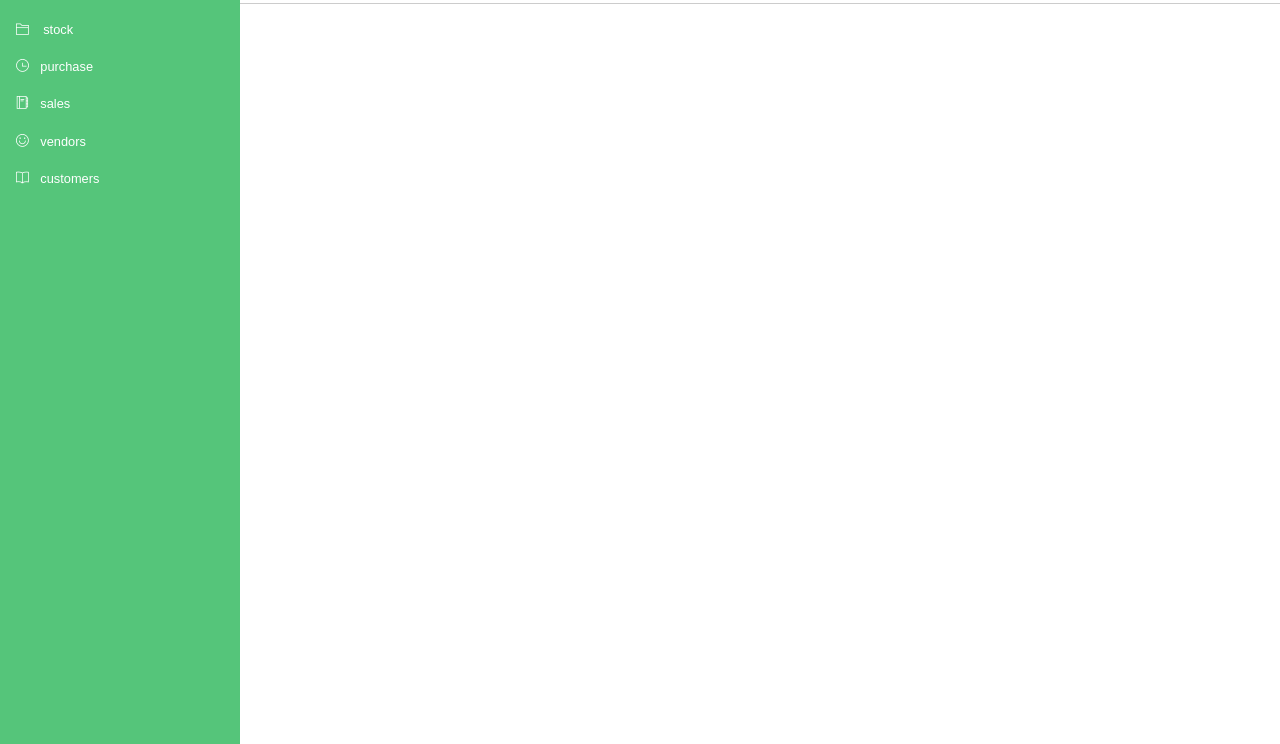
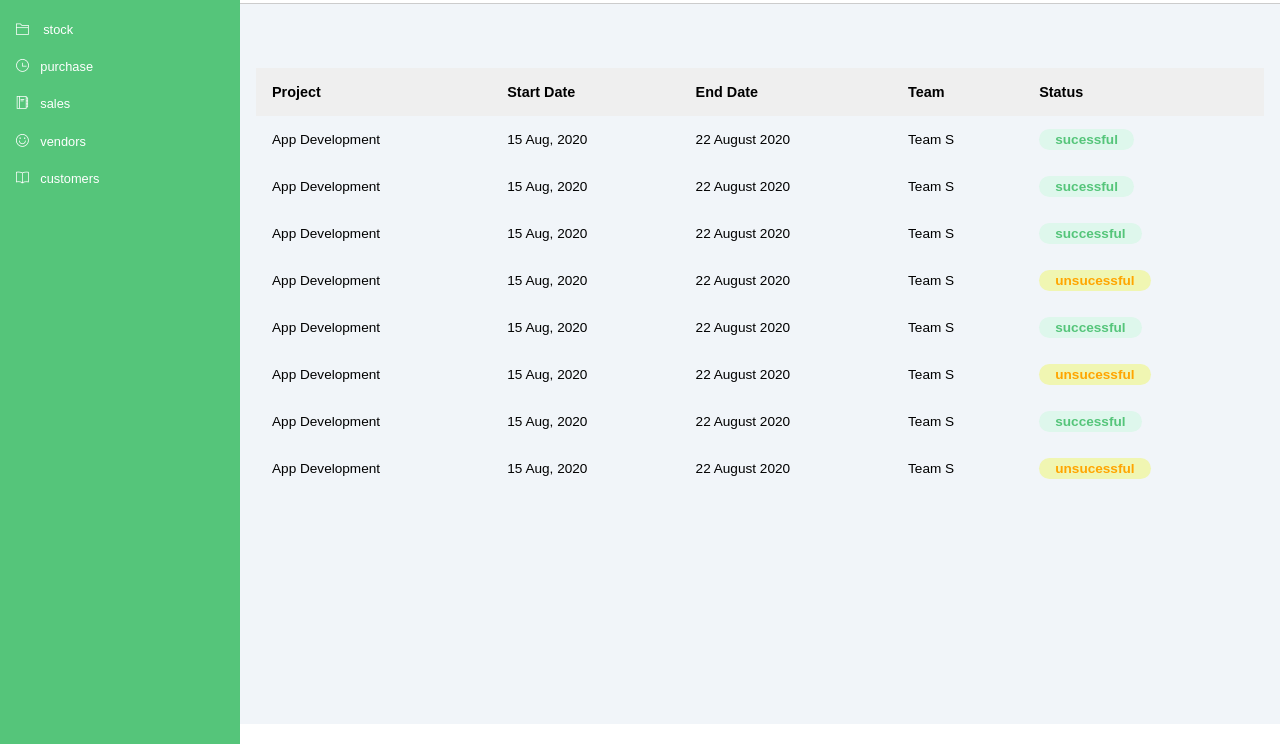
Before and after one commit to mutmainaho/Dashbord-, a plain HTML site: page index.html in a window 1280 px wide. Shown: the part 56-800 px from the top of the page. Drawn offline with Linux system fonts and the light colour scheme.

Commit message:
first commit

```diff
--- a/css/style.css
+++ b/css/style.css
@@ -13,6 +13,10 @@
     font-family:Arial, Helvetica, sans-serif;
     list-style: none;
 }
+#sidebar-toggle {
+    display: none;
+}
+
 .sidebar{
     height: 100%;
     width: 240px;
@@ -23,6 +27,7 @@
     background:var(--main-color);
     color: #fff;
     overflow-y: auto;
+    transition:500ms;
 }
 .sidebar-header{
     display:flex;
@@ -44,9 +49,46 @@
 .sidebar a span:last-child{
     padding-left:.5rem;
 }
+
+#sidebar-toggle:checked ~.sidebar{
+    width:60px;
+}
+
+#sidebar-toggle:checked ~.sidebar .sidebar-header h3 ,
+#sidebar-toggle:checked ~.sidebar li  span:last-child {
+    display:none;
+}
+
+#sidebar-toggle:checked ~.sidebar .sidebar-header,
+#sidebar-toggle:checked ~.sidebar li  {
+    display:flex;
+    justify-content:center;
+}
+#sidebar-toggle:checked ~.main-content{
+    margin-left:180px;
+}
+#sidebar-toggle:checked ~.main-content header{
+    left:60px;
+}
+
+.social-icons{
+    display:flex;
+    align-items:center;
+}
+.social-icons span,
+.social-icons div{
+    margin-left:1.2rem;
+}
+.social-icons div {
+    height: 40px;
+    width: 40px;
+    background-size: cover;
+    background-repeat: no-repeat;
+}
 .main-content{
     position: relative;
     margin-left: 240px;
+    transition: margin-left 500ms;
 }
 .header{
     position: fixed;
@@ -61,6 +103,7 @@
     align-items:center;
     justify-content: space-between;
     border-bottom: 1px solid #ccc;
+    transition: left 500ms;
 
 }
 .search-wrapper {
@@ -73,17 +116,66 @@
     padding: 1rem;
     height: 38px;
 }
-.social-icons{
-    display:flex;
-    align-items:center;
+.main{
+    margin-top: 60px;
+    min-height: 90vh;
+    padding:1rem;
+    background:#f1f5f9;
 }
-.social-icons span,
-.social-icons div{
-    margin-left:1.2rem;
+.recent{
+    margin-top:3rem;
 }
-.social-icons div {
-    height: 40px;
-    width: 40px;
-    background-size: cover;
-    background-repeat: no-repeat;
+.activity-card{
+    border-radius: 7px;
 }
+.activity-card table{
+    border-collapse: collapse;
+    width: 100%;
+}
+.activity-card thead{
+    background: #efefef;
+    text-align:left;
+}
+th,td{
+    font-size:.9rem;
+    padding:1rem 1rem;
+    color: var(--color-grey);
+}
+ td{
+     font-size: .85rem;
+ }
+.badge{
+    padding:.2rem 1rem;
+    border-radius: 20px;
+    font-weight: 700;
+}
+.badge.success{
+    background: #DEF7EC;
+    color:var(--main-color);
+}
+.badge.warning{
+    background: #F0F6B2;
+    color: orange;
+}
+@media only screen and (max-width:1200px) {
+    .sidebar{
+        width:60px;
+    }
+
+    .sidebar .sidebar-header h3 ,
+    .sidebar li  span:last-child {
+        display:none;
+    }
+
+    .sidebar .sidebar-header,
+    .sidebar li  {
+        display:flex;
+        justify-content:center;
+    }
+    .main-content{
+        margin-left:180px;
+    }
+    .main-content header{
+        left:60px;
+    }
+}
--- a/index.html
+++ b/index.html
@@ -2,19 +2,20 @@
 <html lang="en">
 <head>
     <meta charset="UTF-8">
-    <meta name="viewport" content="width=device-width, initial-scale=1.0">
+    <meta name="viewport" content="width=device-width, initial-scale=1.0, maximum-scale=1.0">
     <link rel="stylesheet" href="css/themify-icons/themify-icons.css">
     <link rel="stylesheet" href="css/style.css">
     <title> Dashboard DataTable</title>
 </head>
 <body>
+    <input type="checkbox" id="sidebar-toggle">
     <div class="sidebar">
         <div class="sidebar-header">
             <h3 class="brand">
                 <span class="ti-unlink"></span>
                 <span>Dashboard</span>
             </h3>
-            <span class="ti-menu"></span>
+            <label for="sidebar-toggle" class="ti-menu"></label>
         </div>
         <div class="sidebar-menu">
             <ul>
@@ -42,17 +43,93 @@
                 <span class="ti-bell"></span>
                 <span class="ti-comment"></span>
                </div>
+           </header>
+           <main class="main">
+            <section class="recent">
+                <div class="activity-grid">
+                    <div class="activity-card">
+                    <table>
+                        <thead>
+                            <tr>
+                                <th>Project</th>
+                                <th>Start Date</th>
+                                <th>End Date</th>
+                                <th>Team</th>
+                                <th>Status</th>
+                            </tr>
+                        </thead>
+                        <tbody>
+                            <tr>
+                                <td>App Development</td>
+                                <td>15 Aug, 2020</td>
+                                <td>22 August 2020</td>
+                                <td>Team S</td>
+                                <td>
+                                    <span class="badge success">sucessful</span>  </td>
+                            <tr>
+                                <td>App Development</td>
+                                <td>15 Aug, 2020</td>
+                                <td>22 August 2020</td>
+                                <td>Team S</td>
+                                <td>
+                                    <span class="badge success">sucessful</span>  </td>
+                            </tr>
+                            <tr>
+                                <td>App Development</td>
+                                <td>15 Aug, 2020</td>
+                                <td>22 August 2020</td>
+                                <td>Team S</td>
+                                <td>
+                                    <span class="badge success">successful</span>  </td>
+                            </tr>
+                            <tr>
+                                <td>App Development</td>
+                                <td>15 Aug, 2020</td>
+                                <td>22 August 2020</td>
+                                <td>Team S</td>
+                                <td>
+                                    <span class="badge warning">unsucessful</span>  </td>
+                            </tr>
+                            <tr>
+                                 <td>App Development</td>
+                                <td>15 Aug, 2020</td>
+                                <td>22 August 2020</td>
+                                <td>Team S</td>
+                                <td>
+                                   <span class="badge success">successful</span>  </td>
+                            </tr>
+                            <tr>
+                                <td>App Development</td>
+                                <td>15 Aug, 2020</td>
+                                <td>22 August 2020</td>
+                                <td>Team S</td>
+                                <td>
+                                    <span class="badge warning">unsucessful</span>  </td>
+                            </tr>
+                            <tr>
+                                <td>App Development</td>
+                                <td>15 Aug, 2020</td>
+                                <td>22 August 2020</td>
+                                <td>Team S</td>
+                                <td>
+                                    <span class="badge success">successful</span>  </td>
+                            </tr>
+                            <tr>
+                                <td>App Development</td>
+                                <td>15 Aug, 2020</td>
+                                <td>22 August 2020</td>
+                                <td>Team S</td>
+                                <td>
+                                    <span class="badge warning">unsucessful</span>  </td>
+                            </tr>
 
-           </header>
+                        </tbody>
+                    </table>
+                </div>
+                </div>
+            </section>
+           </main>
        </div>
-       <main>
-           <section class="recent">
-               <div class="row">
-                   <div class="col-1-of-6"></div>
-               </div>
-           </section>
-
-       </main>
 
 </body>
 </html>
```
